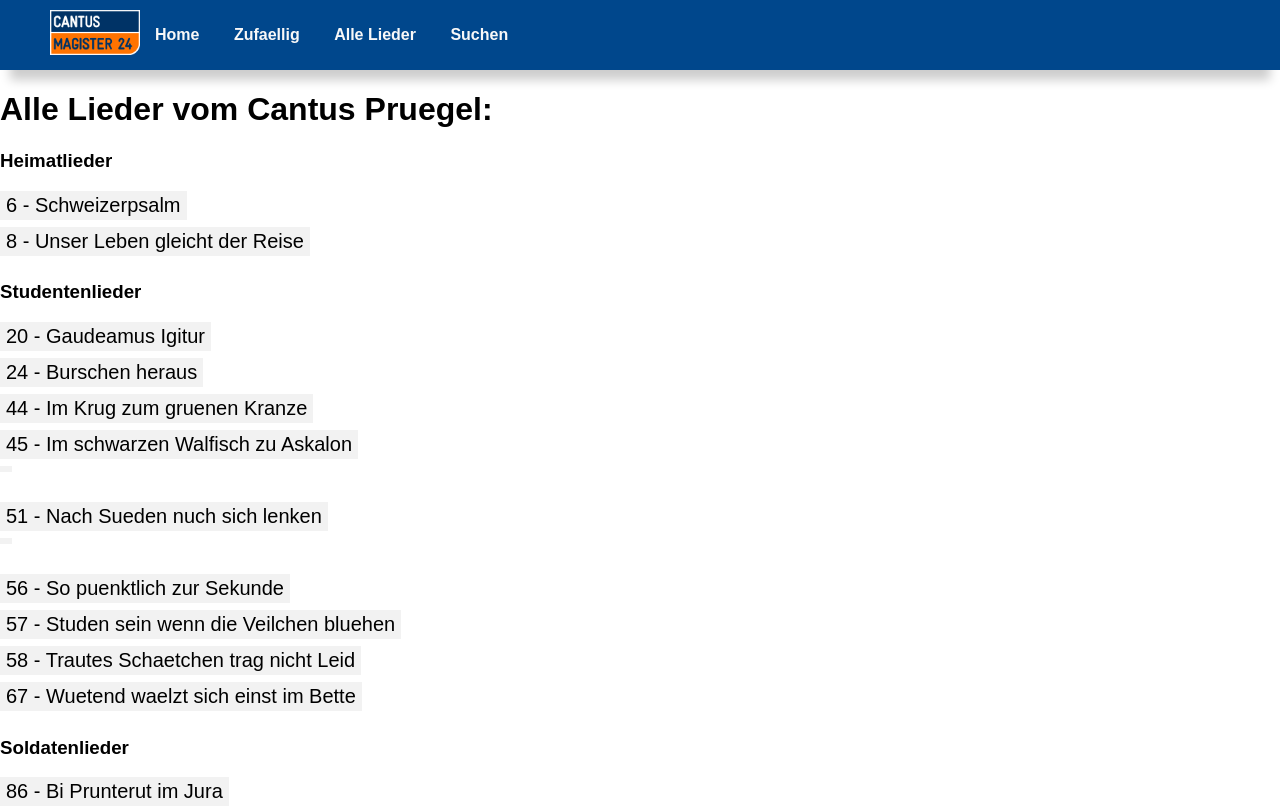
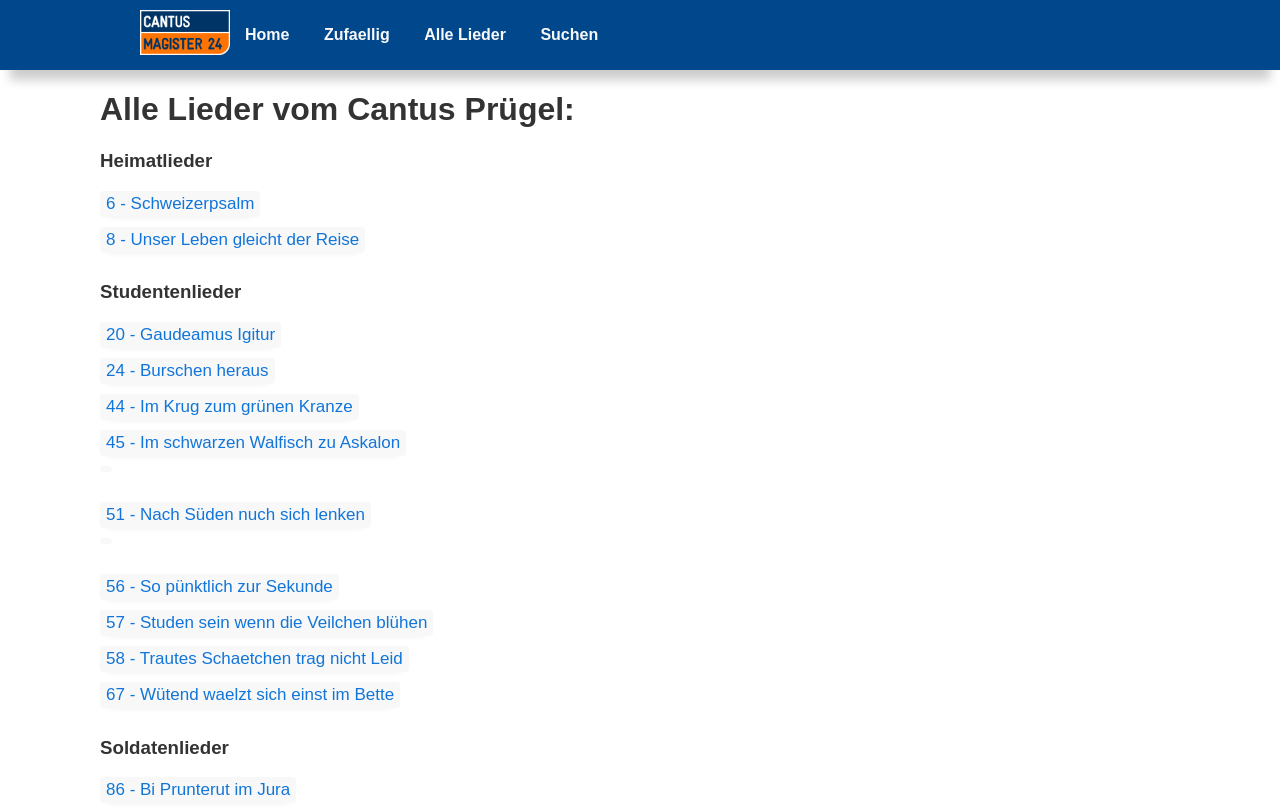
Before and after one commit to cantusmagister24/cantusmagister24, a plain HTML site: page pages/all_songs.html in a window 1280 px wide. Shown: the top 809 px of the page. Drawn offline with Linux system fonts and the light colour scheme.

Commit message:
update design

```diff
--- a/pages/all_songs.html
+++ b/pages/all_songs.html
@@ -18,7 +18,7 @@
       </div>
     </div>
 
-    <h1>Alle Lieder vom Cantus Pruegel:</h1>
+    <h1>Alle Lieder vom Cantus Prügel:</h1>
 
     <h3>Heimatlieder</h3>
     <div class="song">
@@ -38,7 +38,7 @@
     </div><br>
     <div class="song">
       <a href="../media/songs/044_im_krug_zum_gruenen_kranze.JPG">44 - Im Krug zum
-        gruenen Kranze</a><br>
+        grünen Kranze</a><br>
     </div><br>
     <div class="song">
       <a href="../media/songs/045_im_schwarzen_walfisch_zu_askalon_a.JPG">45 - Im
@@ -48,19 +48,19 @@
       <a href="../media/songs/045_im_schwarzen_walfisch_zu_askalon_b.JPG"></a><br>
     </div><br>
     <div class="song">
-      <a href="../media/songs/051_nach_sueden_nun_sich_lenken_a.JPG">51 - Nach Sueden
-        nuch sich lenken</a><br>
+      <a href="../media/songs/051_nach_sueden_nun_sich_lenken_a.JPG">51 - Nach
+        Süden nuch sich lenken</a><br>
     </div><br>
     <div class="song">
       <a href="../media/songs/051_nach_sueden_nun_sich_lenken_b.JPG"></a><br>
     </div><br>
     <div class="song">
-      <a href="../media/songs/056_so_puenktlich_zur_sekunde.JPG">56 - So puenktlich
+      <a href="../media/songs/056_so_puenktlich_zur_sekunde.JPG">56 - So pünktlich
         zur Sekunde</a><br>
     </div><br>
     <div class="song">
       <a href="../media/songs/057_student_sein_wenn_die_veilchen_bluehen.JPG">57 -
-        Studen sein wenn die Veilchen bluehen</a><br>
+        Studen sein wenn die Veilchen blühen</a><br>
     </div><br>
     <div class="song">
       <a href="../media/songs/058_trautes_schaetchen_trag_nicht_leid.JPG">58 - Trautes
@@ -68,7 +68,7 @@
     </div><br>
     <div class="song">
       <a href="../media/songs/067_wuetend_waelzt_sich_einst_im_bette.JPG">67 -
-        Wuetend waelzt sich einst im Bette</a><br>
+        Wütend waelzt sich einst im Bette</a><br>
     </div><br>
 
     <h3>Soldatenlieder</h3>
--- a/pages/style.css
+++ b/pages/style.css
@@ -14,25 +14,40 @@ body {
 }
 
 h1 {
-  font: BlinkMacSystemFont
-  color: black;
+  color: #333333;
   text-align: left;
+  margin-left: 100px;
 }
 
 h3 {
-  color: black;
+  color: #333333;
   text-align: left;
+  margin-left: 100px;
+}
+
+p {
+  color: #353535;
+  text-align: left;
+  margin-left: 100px;
 }
 
 .song a {
   float: left;
-  color: black;
+  color: #1175d9;
   text-align: center;
   padding: 3px 6px;
   text-decoration: none;
-  font-size: 20px;
-  background-color: #f2f2f2;
+  font-size: 17px;
+  font-weight: 500;
+  background-color: #f8f8f8;
+  margin-left: 100px;
+  border-radius: 4px;
+  box-shadow: 0 4px 10px -8px rgba(0,0,0,.2);
 }
+
+.song a:hover {
+    background-color: #cccccc;
+  }
 
 /* ~~ Top Navigation Bar ~~ */
 
@@ -51,7 +66,7 @@ h3 {
 .navigation-bar img {
   float:left;
   margin-top: 10px;
-  margin-left: 10px;
+  margin-left: 100px;
 }
 .navigation-bar ul {
   padding: 0px;
```
Also changed, not shown: pages/main.html (+2 -2 lines), pages/random_songs.html (+1 -1 lines), pages/search_songs.html (+1 -1 lines).
